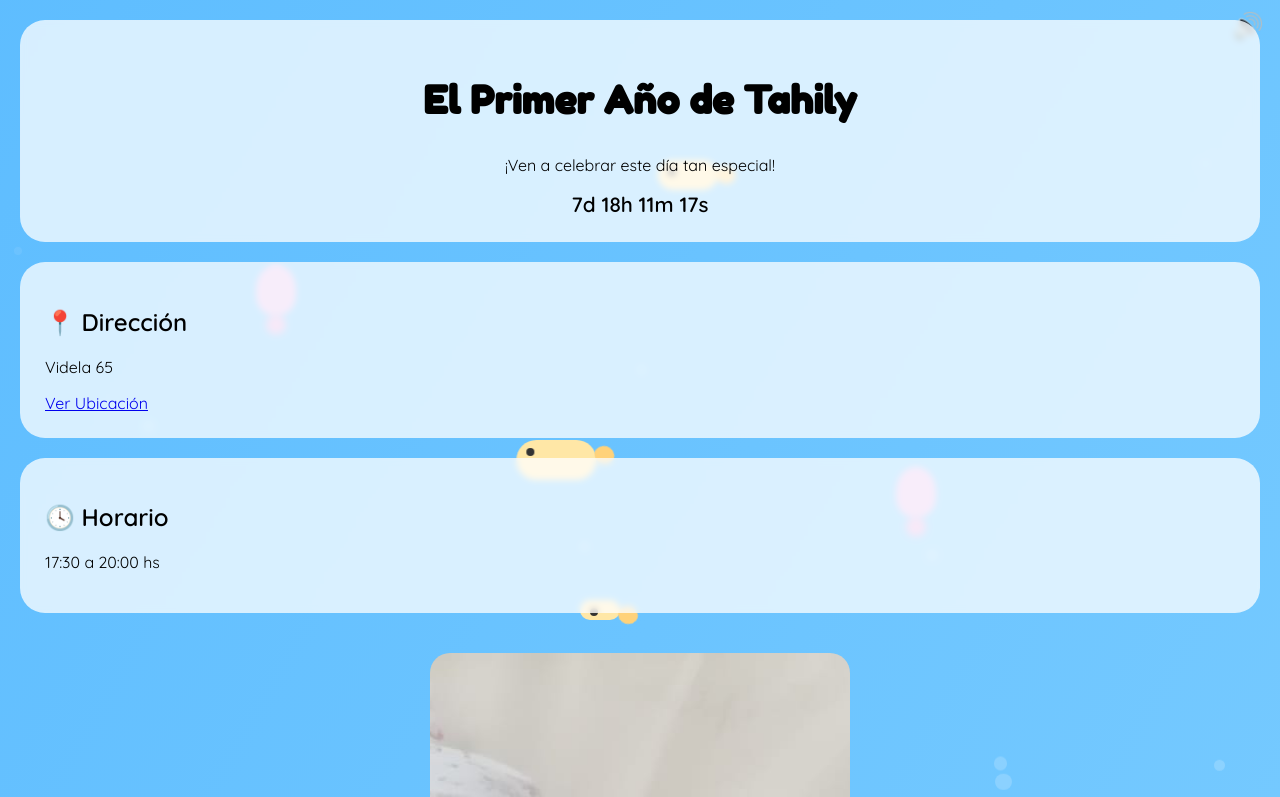
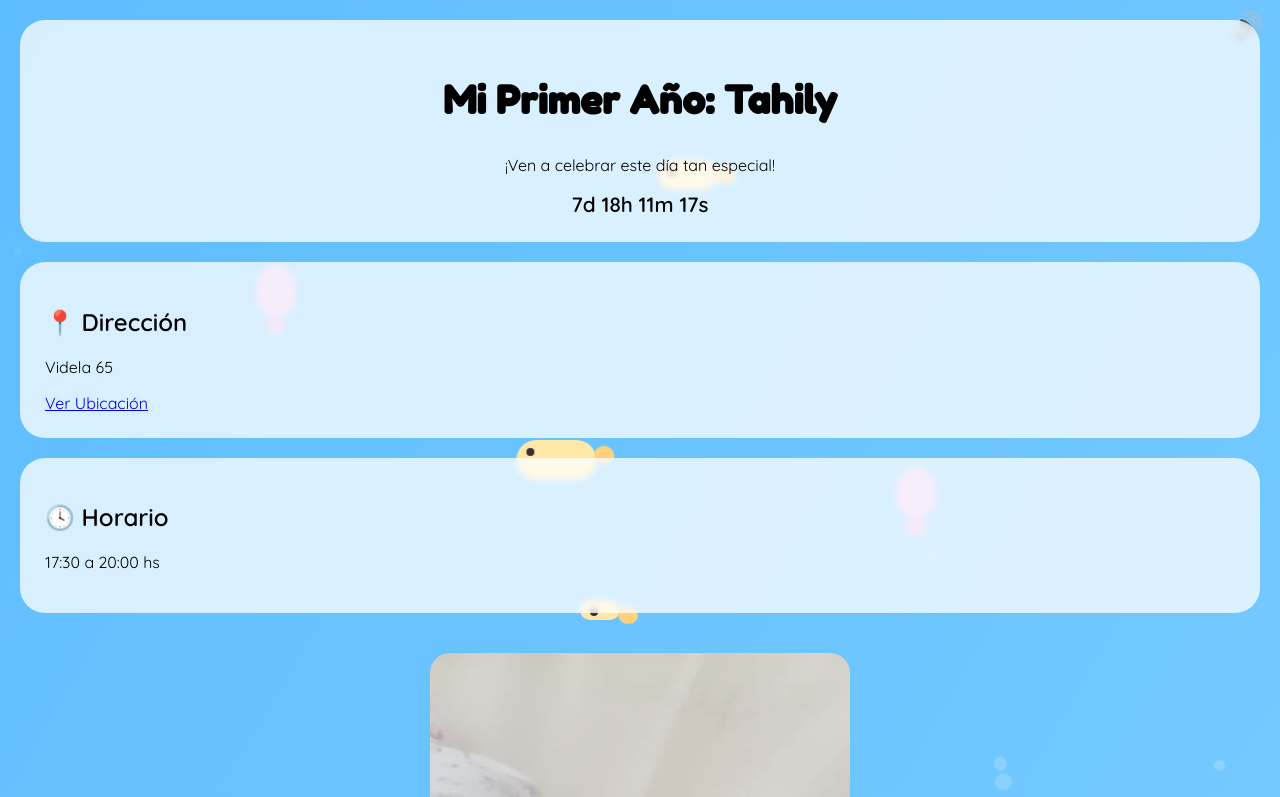
Before and after one commit to kevinalexandertello/tarjeta-invitacion-cumple1, a plain HTML site: page index.html in a window 1280 px wide. Shown: the top 797 px of the page. Drawn offline with Linux system fonts and the light colour scheme.

Commit message:
Update index.html
Signed-off-by: kevinalexandertello <78240602+kevinalexandertello@users.noreply.github.com>

```diff
--- a/index.html
+++ b/index.html
@@ -59,7 +59,7 @@
 <button id="toggleMusic" style="position:fixed;top:10px;right:10px;font-size:26px;background:none;border:none">🔊</button>
 
 <section class="hero">
-  <h1>El Primer Año de Tahily</h1>
+  <h1>Mi Primer Año: Tahily</h1>
   <p style="text-align:center">¡Ven a celebrar este día tan especial!</p>
   <div id="contador" style="text-align:center;font-size:1.3rem;font-weight:bold"></div>
 </section>
```
